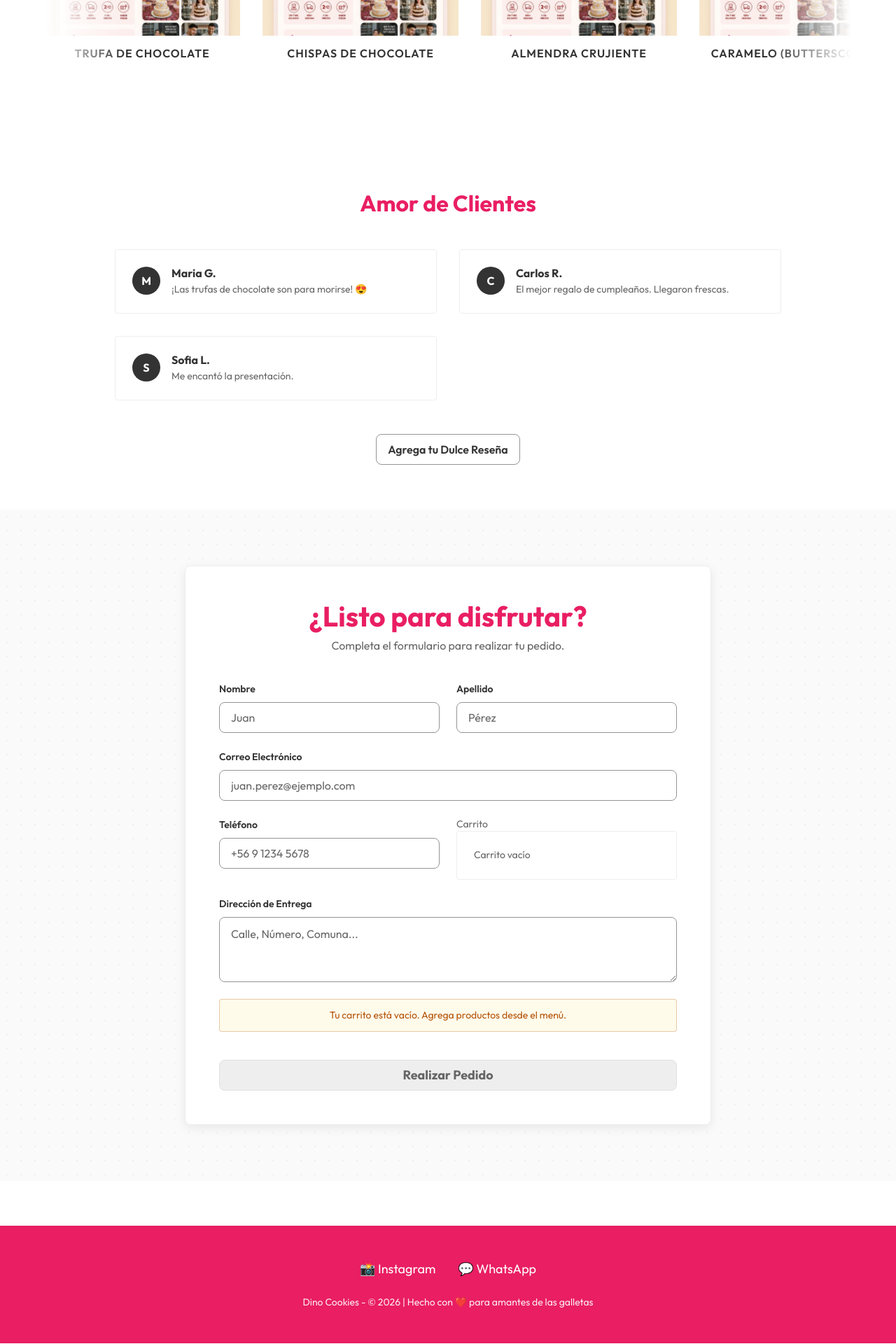
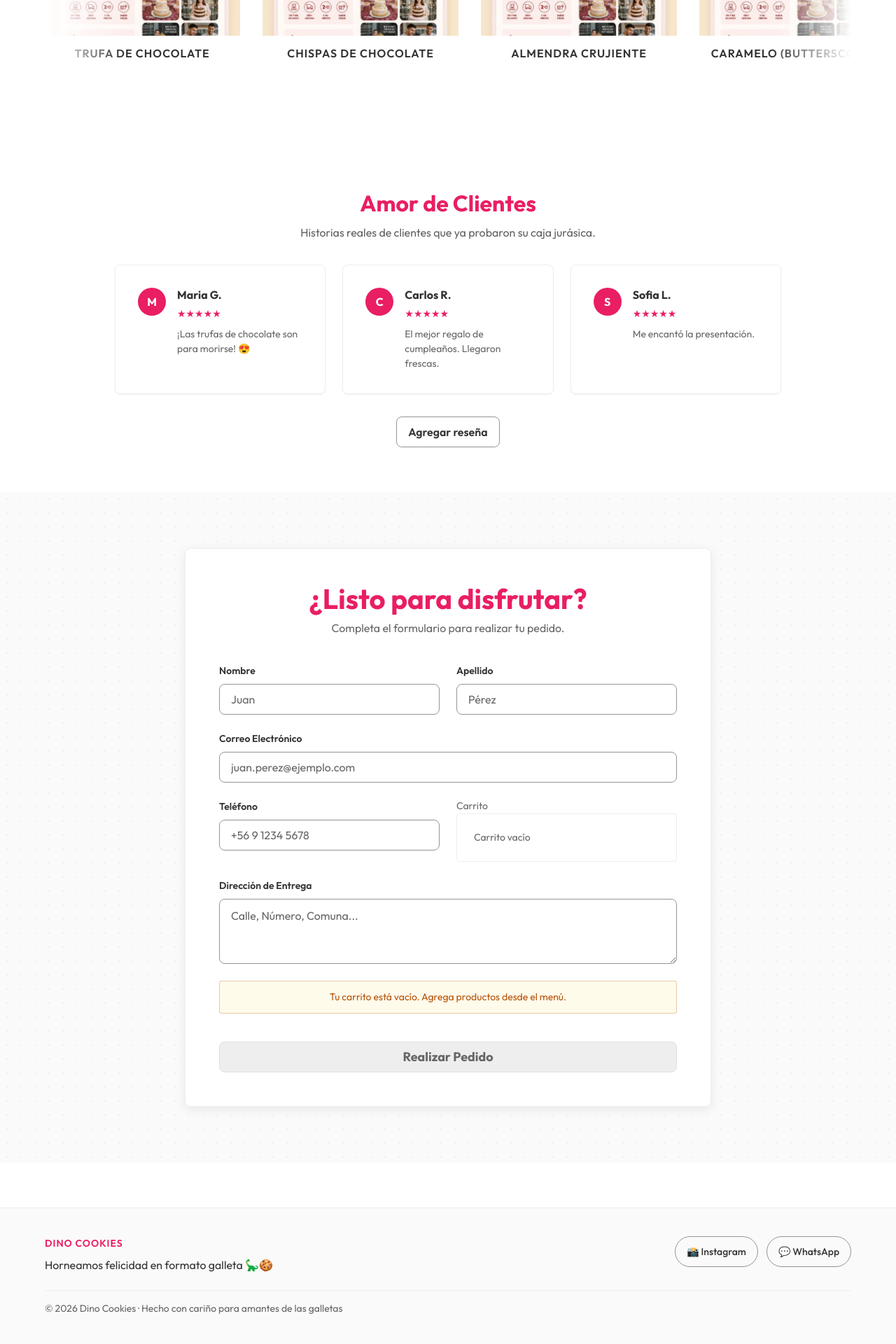
Before and after one commit to pantrux/dino-cookies, a Next.js app: page / in a window 1280 px wide. Shown: the part 1120-3040 px from the top of the page at 70% size. Built offline with nearby package versions, Linux system fonts and the light colour scheme.

Commit message:
Redesign C5: polish reviews and footer sections

```diff
--- a/components/Footer.js
+++ b/components/Footer.js
@@ -1,8 +1,16 @@
 import styles from './Footer.module.css';
+import Container from './ui/Container';
 
 export default function Footer() {
   return (
     <footer className={styles.footer}>
+      <Container size="lg">
+        <div className={styles.top}>
+          <div className={styles.brand}>
+            <p className={styles.eyebrow}>Dino Cookies</p>
+            <p className={styles.tagline}>Horneamos felicidad en formato galleta 🦕🍪</p>
+          </div>
+
           <div className={styles.links}>
             <a
               className={styles.link}
@@ -10,7 +18,7 @@ export default function Footer() {
               target="_blank"
               rel="noopener noreferrer"
             >
-          <span>📸 Instagram</span>
+              📸 Instagram
             </a>
             <a
               className={styles.link}
@@ -18,13 +26,13 @@ export default function Footer() {
               target="_blank"
               rel="noopener noreferrer"
             >
-          <span>💬 WhatsApp</span>
+              💬 WhatsApp
             </a>
           </div>
+        </div>
 
-      <p className={styles.copy}>
-        Dino Cookies - © 2026 | Hecho con ❤️ para amantes de las galletas
-      </p>
+        <p className={styles.copy}>© 2026 Dino Cookies · Hecho con cariño para amantes de las galletas</p>
+      </Container>
     </footer>
   );
 }
--- a/components/Footer.module.css
+++ b/components/Footer.module.css
@@ -1,28 +1,92 @@
 .footer {
-  background-color: var(--interactive-primary);
-  color: var(--text-inverse);
-  padding: var(--space-12) var(--space-6);
-  text-align: center;
   margin-top: var(--space-16);
+  padding: var(--space-10) 0;
+  border-top: 1px solid var(--border-subtle);
+  background: var(--surface-subtle);
+  color: var(--text-secondary);
+}
+
+.top {
+  display: flex;
+  align-items: flex-start;
+  justify-content: space-between;
+  gap: var(--space-6);
+  flex-wrap: wrap;
+}
+
+.brand {
+  display: grid;
+  gap: var(--space-2);
+}
+
+.eyebrow {
+  color: var(--interactive-primary);
+  font-size: var(--font-size-sm);
+  font-weight: var(--font-weight-semibold);
+  text-transform: uppercase;
+  letter-spacing: var(--tracking-wide);
+}
+
+.tagline {
+  color: var(--text-primary);
+  font-size: var(--font-size-md);
+  line-height: var(--line-height-body);
 }
 
 .links {
-  margin-bottom: var(--space-6);
   display: flex;
-  justify-content: center;
-  gap: var(--space-8);
+  gap: var(--space-3);
   flex-wrap: wrap;
 }
 
 .link {
-  color: inherit;
-  font-size: var(--font-size-lg);
+  min-height: var(--control-height);
   display: inline-flex;
   align-items: center;
-  gap: var(--space-2);
+  justify-content: center;
+  padding: 0 var(--space-4);
+  border: 1px solid var(--border-control);
+  border-radius: var(--radius-pill);
+  color: var(--text-primary);
+  font-size: var(--font-size-sm);
+  font-weight: var(--font-weight-medium);
+  transition:
+    border-color 150ms ease,
+    color 150ms ease,
+    background-color 150ms ease;
+}
+
+.link:hover {
+  border-color: var(--interactive-primary);
+  color: var(--interactive-primary);
+  background: var(--surface-elevated);
 }
 
 .copy {
-  opacity: 0.9;
+  margin-top: var(--space-6);
+  padding-top: var(--space-4);
+  border-top: 1px solid var(--border-subtle);
+  color: var(--text-muted);
   font-size: var(--font-size-sm);
+  line-height: var(--line-height-normal);
 }
+
+@media (max-width: 767px) {
+  .footer {
+    margin-top: var(--space-12);
+    padding: var(--space-8) 0;
+  }
+
+  .top {
+    flex-direction: column;
+    gap: var(--space-4);
+  }
+
+  .links {
+    width: 100%;
+  }
+
+  .link {
+    flex: 1 1 auto;
+  }
+}
--- a/components/ReviewSection.js
+++ b/components/ReviewSection.js
@@ -13,22 +13,24 @@ import FileInput from './ui/FileInput';
 import { Input, Textarea } from './ui/Input';
 
 const MOCK_REVIEWS = [
-    { id: 1, user: "Maria G.", text: "¡Las trufas de chocolate son para morirse! 😍", image: null },
-    { id: 2, user: "Carlos R.", text: "El mejor regalo de cumpleaños. Llegaron frescas.", image: null },
-    { id: 3, user: "Sofia L.", text: "Me encantó la presentación.", image: null },
+  { id: 1, user: 'Maria G.', text: '¡Las trufas de chocolate son para morirse! 😍', image: null },
+  { id: 2, user: 'Carlos R.', text: 'El mejor regalo de cumpleaños. Llegaron frescas.', image: null },
+  { id: 3, user: 'Sofia L.', text: 'Me encantó la presentación.', image: null },
 ];
 
 export default function ReviewSection() {
   const [reviews, setReviews] = useState(MOCK_REVIEWS);
   const [showForm, setShowForm] = useState(false);
+  const [successMessage, setSuccessMessage] = useState('');
 
   const handleSubmit = (e) => {
     e.preventDefault();
-        // Mock submission
+
     const text = e.target.text.value;
     const name = e.target.name.value;
-        alert("¡Gracias por tu reseña! Será aprobada pronto.");
-        setReviews([...reviews, { id: Date.now(), user: name, text, image: null }]);
+
+    setReviews((current) => [...current, { id: Date.now(), user: name, text, image: null }]);
+    setSuccessMessage('¡Gracias! Tu reseña fue enviada y será publicada muy pronto.');
     setShowForm(false);
     e.target.reset();
   };
@@ -36,42 +38,53 @@ export default function ReviewSection() {
   return (
     <Section className={styles.section} surface="page" paddingY="md">
       <Container size="md">
-                <Heading level={2} size="3xl" tone="brand" className={styles.title}>Amor de Clientes</Heading>
+        <header className={styles.header}>
+          <Heading level={2} size="3xl" tone="brand" className={styles.title}>
+            Amor de Clientes
+          </Heading>
+          <Text className={styles.subtitle} tone="muted" size="md">
+            Historias reales de clientes que ya probaron su caja jurásica.
+          </Text>
+        </header>
+
         <div className={styles.grid}>
-                    {reviews.map(review => (
-                        <Card key={review.id} className={styles.card} padding="sm" radius="sm" shadow="none">
+          {reviews.map((review) => (
+            <Card key={review.id} className={styles.card} padding="md" radius="md" shadow="sm" border="default">
               <div className={styles.avatar}>{review.user.charAt(0)}</div>
-                            <div>
+              <div className={styles.cardBody}>
                 <h4 className={styles.username}>{review.user}</h4>
-                                <Text className={styles.text} tone="muted" size="sm">{review.text}</Text>
+                <div className={styles.rating}>★★★★★</div>
+                <Text className={styles.text} tone="muted" size="sm">
+                  {review.text}
+                </Text>
               </div>
             </Card>
           ))}
         </div>
 
         <div className={styles.action}>
-                    <Button
-                        onClick={() => setShowForm(!showForm)}
-                        variant="outline"
-                        className={styles.toggle}
-                    >
-                        {showForm ? 'Cancelar Reseña' : 'Agrega tu Dulce Reseña'}
+          <Button onClick={() => setShowForm(!showForm)} variant="outline" className={styles.toggle}>
+            {showForm ? 'Cancelar reseña' : 'Agregar reseña'}
           </Button>
         </div>
 
+        {successMessage ? <p className={styles.success}>{successMessage}</p> : null}
+
         {showForm && (
-                    <Card as="form" className={styles.form} radius="sm" shadow="none" onSubmit={handleSubmit}>
+          <Card as="form" className={styles.form} radius="md" shadow="sm" onSubmit={handleSubmit}>
             <Stack gap={4}>
-                            <Field label="Tu Nombre" htmlFor="reviewName">
-                                <Input id="reviewName" name="name" placeholder="Tu Nombre" required />
+              <Field label="Tu nombre" htmlFor="reviewName">
+                <Input id="reviewName" name="name" placeholder="Tu nombre" required />
               </Field>
-                            <Field label="Tu Reseña" htmlFor="reviewText">
+              <Field label="Tu reseña" htmlFor="reviewText">
                 <Textarea id="reviewText" name="text" placeholder="Cuéntanos tu experiencia..." required />
               </Field>
-                            <Field label="Subir Foto (Opcional)" htmlFor="reviewPhoto">
+              <Field label="Subir foto (opcional)" htmlFor="reviewPhoto">
                 <FileInput id="reviewPhoto" accept="image/*" />
               </Field>
-                            <Button type="submit" fullWidth>Publicar Reseña</Button>
+              <Button type="submit" fullWidth>
+                Publicar reseña
+              </Button>
             </Stack>
           </Card>
         )}
--- a/components/ReviewSection.module.css
+++ b/components/ReviewSection.module.css
@@ -1,30 +1,39 @@
+.header {
+  text-align: center;
+  margin-bottom: var(--space-8);
+}
 
 .title {
-  text-align: center;
   font-size: var(--font-size-3xl);
   color: var(--interactive-primary);
-  margin-bottom: var(--space-12);
+}
+
+.subtitle {
+  margin-top: var(--space-3);
+  color: var(--text-secondary);
+  line-height: var(--line-height-relaxed);
 }
 
 .grid {
   display: grid;
   grid-template-columns: repeat(auto-fit, minmax(var(--review-grid-min), 1fr));
-  gap: var(--space-8);
-  margin-bottom: var(--space-12);
+  gap: var(--space-6);
+  margin-bottom: var(--space-8);
 }
 
 .card {
   display: flex;
   gap: var(--space-4);
   align-items: flex-start;
+  height: 100%;
 }
 
 .avatar {
-  background: var(--text-primary);
+  background: var(--interactive-primary);
   color: var(--text-inverse);
   width: var(--avatar-size);
   height: var(--avatar-size);
-  border-radius: 50%;
+  border-radius: var(--radius-pill);
   display: flex;
   align-items: center;
   justify-content: center;
@@ -32,23 +41,44 @@
   flex-shrink: 0;
 }
 
+.cardBody {
+  display: grid;
+  gap: var(--space-2);
+}
+
 .username {
   font-weight: var(--font-weight-bold);
   color: var(--text-primary);
-  margin-bottom: var(--space-1);
+  line-height: var(--line-height-snug);
+}
+
+.rating {
+  color: var(--interactive-primary);
+  font-size: var(--font-size-sm);
+  line-height: var(--line-height-normal);
 }
 
 .text {
   color: var(--text-muted);
   font-size: var(--font-size-sm);
+  line-height: var(--line-height-body);
 }
 
 .action {
   text-align: center;
 }
 
-.toggle {
-  text-transform: none;
+.success {
+  margin: var(--space-5) auto 0;
+  max-width: 62ch;
+  text-align: center;
+  color: var(--text-success);
+  background: var(--surface-success);
+  border: 1px solid var(--color-success-600);
+  border-radius: var(--radius-md);
+  padding: var(--space-3) var(--space-4);
+  font-size: var(--font-size-sm);
+  line-height: var(--line-height-normal);
 }
 
 .form {
@@ -58,3 +88,9 @@
   flex-direction: column;
   gap: var(--space-4);
 }
+
+@media (max-width: 767px) {
+  .grid {
+    grid-template-columns: 1fr;
+  }
+}
```
Lines whose indentation alone changed are shown as unchanged.
